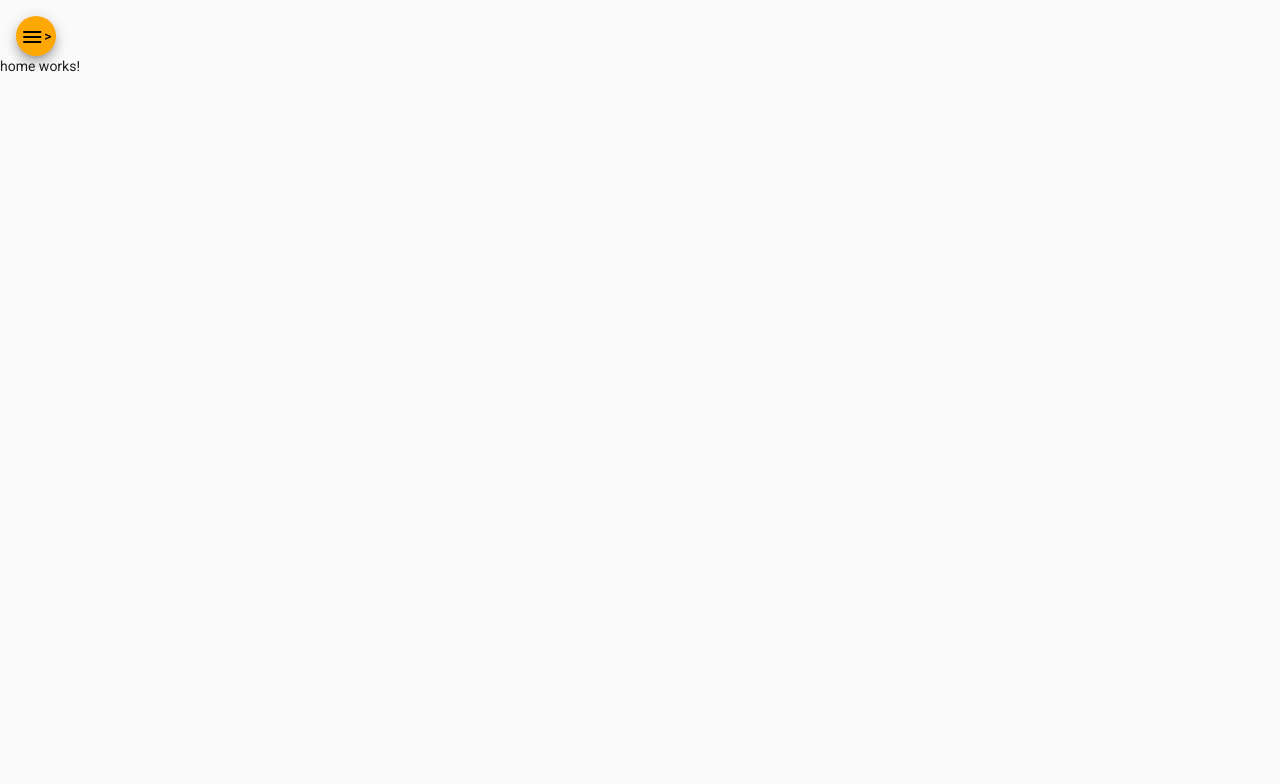
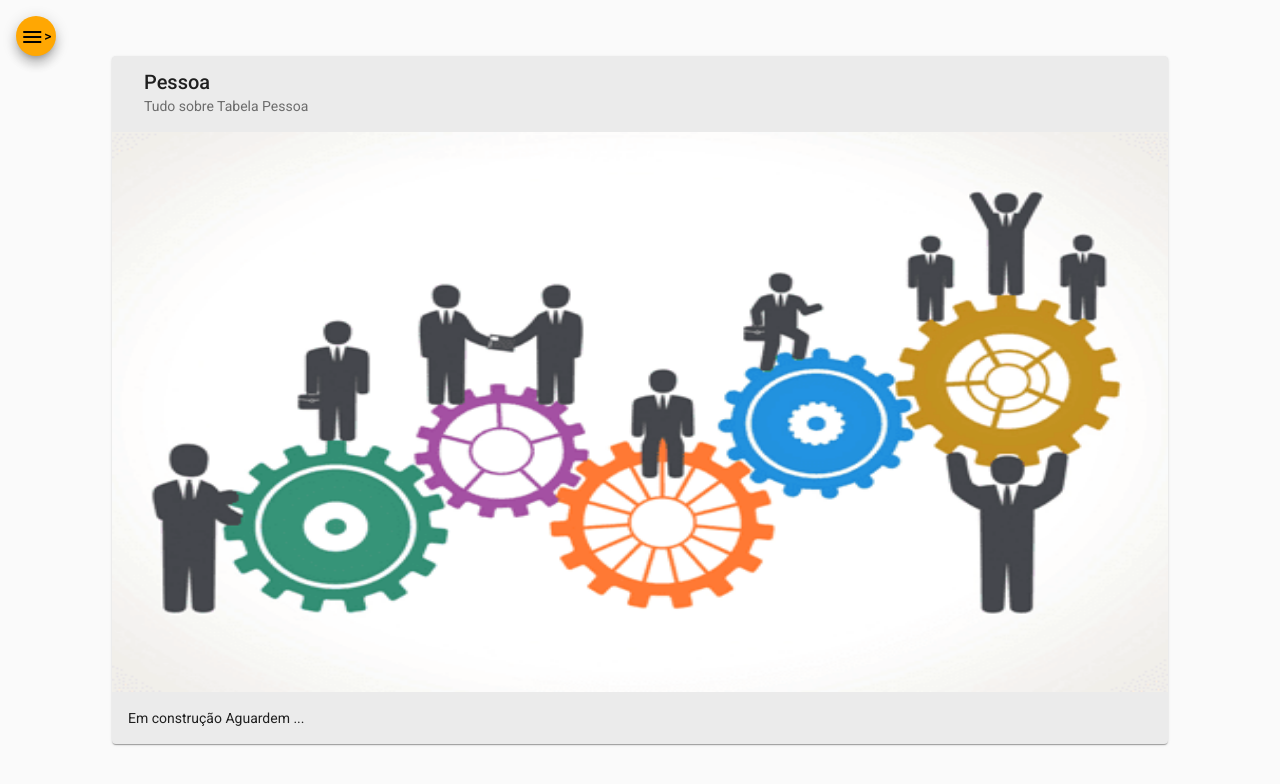
Before and after one commit to matheuscassio/Angular, an Angular app in the folder Angular/: page /home in a window 1280 px wide. Shown: the top 784 px of the page. Built offline with nearby package versions, Linux system fonts and the light colour scheme.

Commit message:
modificaçao home html e css e img

```diff
--- a/Angular/src/app/components/home/home.component.css
+++ b/Angular/src/app/components/home/home.component.css
@@ -0,0 +1,9 @@
+.card{
+    width: 80%;
+    margin: auto;
+    background-color: rgb(235, 235, 235) ;
+}
+
+img{
+    height: 35rem;
+}
--- a/Angular/src/app/components/home/home.component.html
+++ b/Angular/src/app/components/home/home.component.html
@@ -1 +1,12 @@
-<p>home works!</p>
+<mat-card  class = "card">
+  <mat-card-header mat-card-header >
+    <mat-card-title>Pessoa</mat-card-title>
+    <mat-card-subtitle mat-card-subtitle> Tudo sobre Tabela Pessoa </mat-card-subtitle >
+  </mat-card-header>
+  <img  mat-card-image  src = "assets/img/rh.png" alt="imagem emgrenagem pessoas">
+  <mat-card-content>
+    <p>
+     Em construção Aguardem ...
+    </p>
+  </mat-card-content>
+</mat-card>
```
Also changed, not shown: Angular/src/assets/img/rh.png (added).
